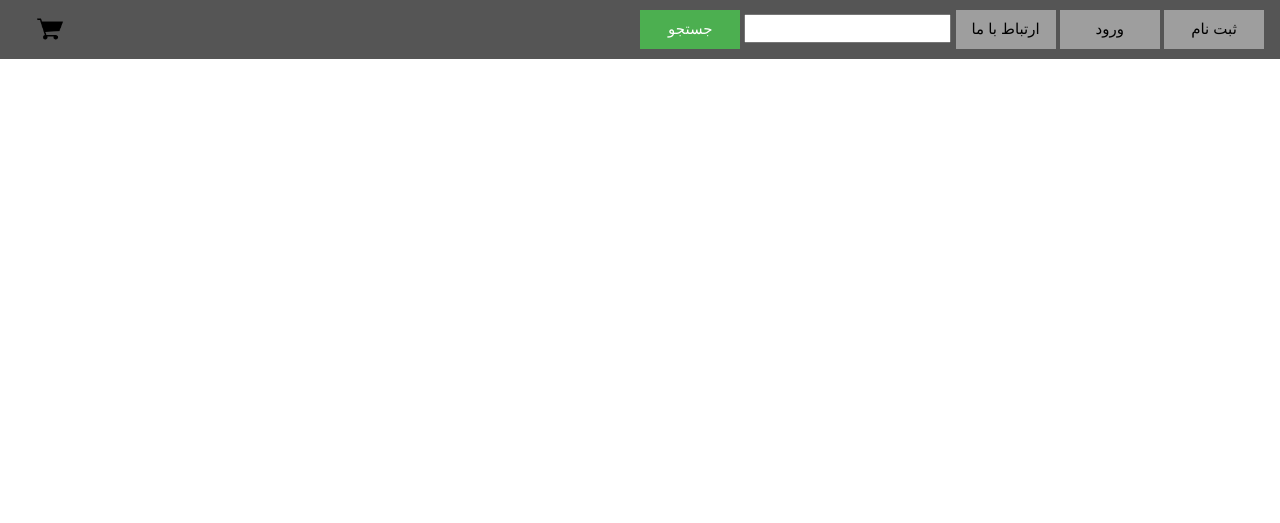
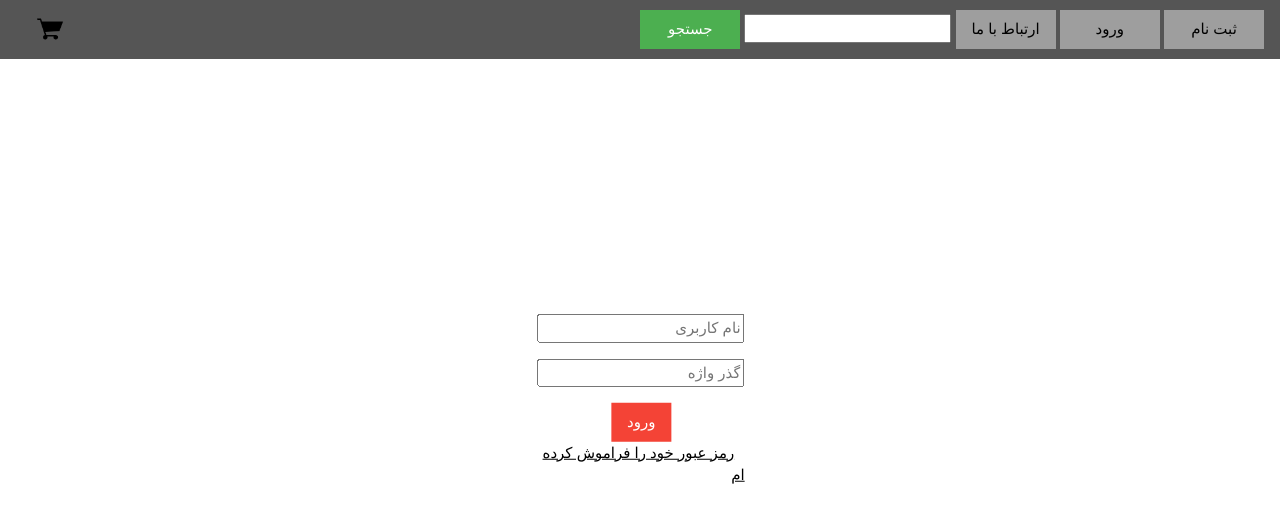
Before and after one commit to ArmenJeddi/System-Analysis-and-Design-project, a Django app: template ptssite/useraccountmanagement/templates/useraccountmanagement/login.html in a window 1280 px wide. Shown: the top 523 px of the page. Run offline with Django 3.2, Linux system fonts and the light colour scheme; the template is opened without the code that fills it, so the values that code supplies are empty.

Commit message:
login form V2

```diff
--- a/ptssite/useraccountmanagement/templates/useraccountmanagement/login.html
+++ b/ptssite/useraccountmanagement/templates/useraccountmanagement/login.html
@@ -63,8 +63,13 @@ body {
 </div>
 
 
-<div class="content">
-
+<div class="w3-displayer-container content">
+    <form class="w3-display-middle">
+        <input type="text" name="usernameEntry" placeholder="نام کاربری"> <br>
+        <input type="text" name="passwordEntry" placeholder="گذر واژه" class="w3-margin-top"> <br>
+        <input type="submit" value="ورود" class="w3-button w3-red w3-margin-top" style="margin-right:35%;"> <br>
+        <a href="login.html" style="margin-right:5%;"> رمز عبور خود را فراموش کرده ام </a>
+    </form>
 </div>
 
 <script>
```
